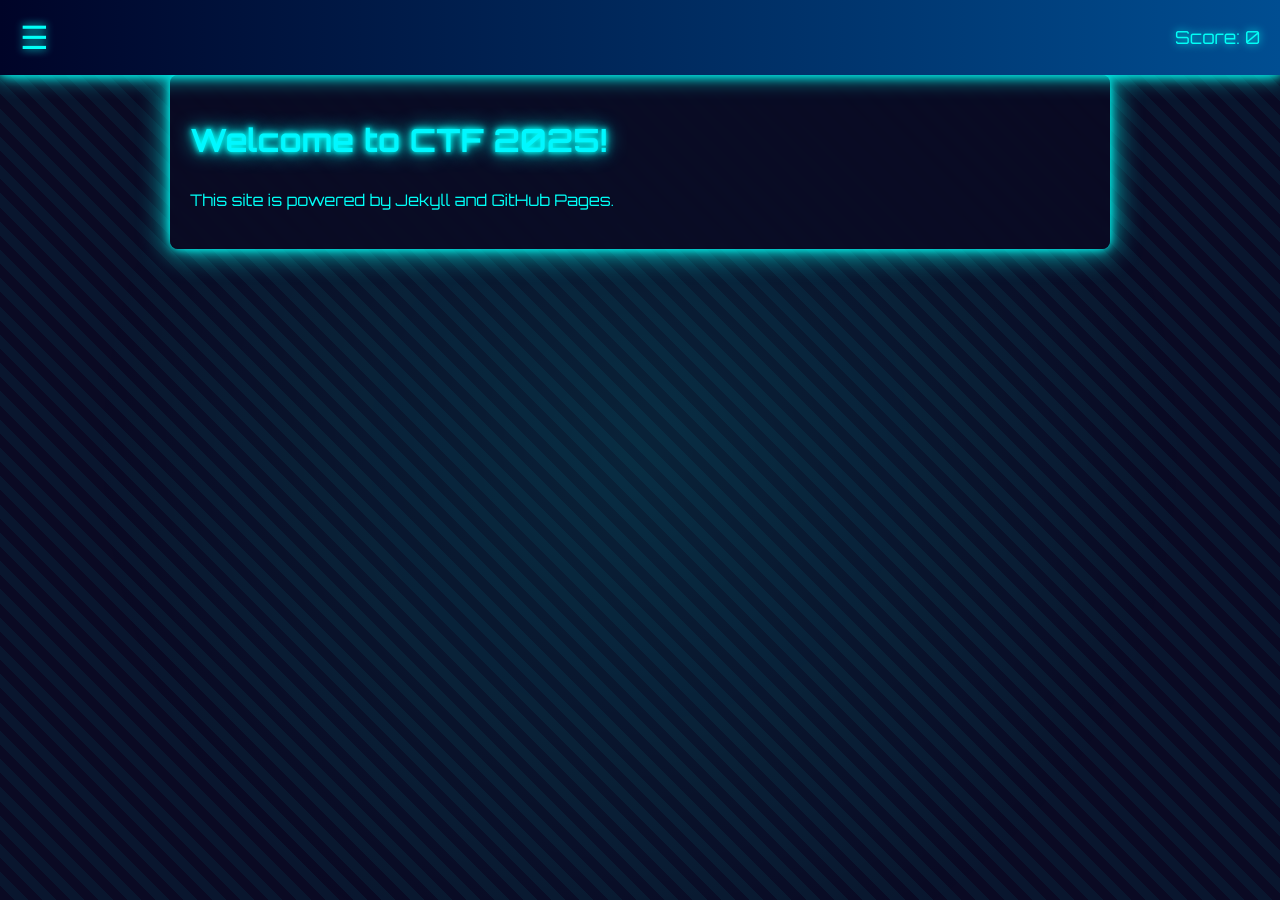
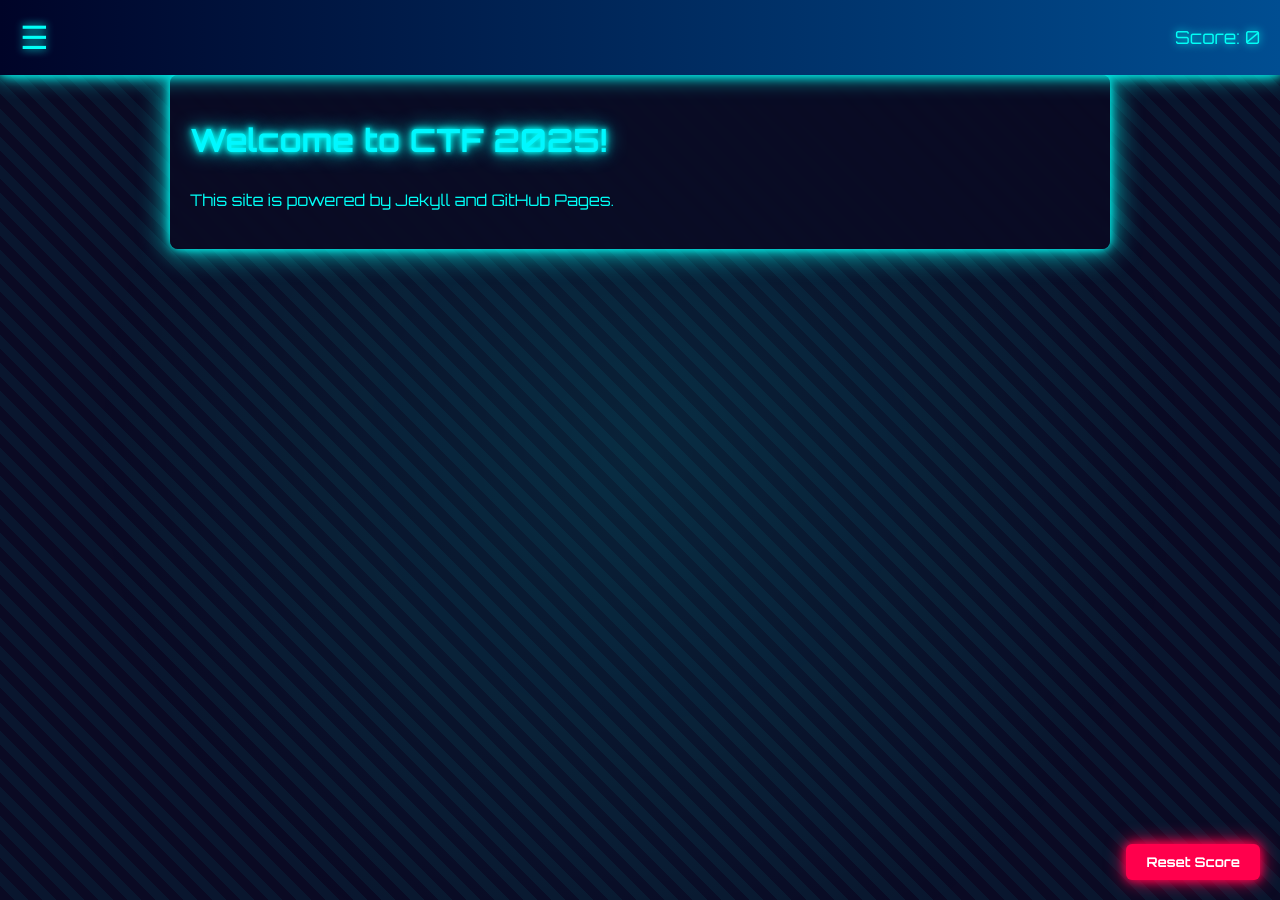
Before and after one commit to toni-graham/ctf2025, a Jekyll site: the page built from index.md, in a window 1280 px wide. Built offline with Jekyll 4.4.1, drawn with Linux system fonts in a browser that asks for light colours.

Commit message:
reset button default.html

```diff
--- a/_layouts/default.html
+++ b/_layouts/default.html
@@ -7,11 +7,48 @@
   <link rel="stylesheet" href="/ctf2025/assets/css/style.css">
   <link href="https://fonts.googleapis.com/css2?family=Orbitron:wght@400;700&display=swap" rel="stylesheet" />
 </head>
+
 <body>
   {% include nav.html %}
 
   <main>
     {{ content }}
   </main>
+
+  <!-- Reset button for testing -->
+  <button id="resetScore" class="reset-btn">Reset Score</button>
+
+  <script>
+    document.getElementById("resetScore").addEventListener("click", () => {
+      localStorage.removeItem("ctfScore");
+      localStorage.removeItem("completedChallenges");
+      const scoreDisplay = document.getElementById("scoreDisplay");
+      if (scoreDisplay) scoreDisplay.textContent = 0;
+      alert("Score and completed challenges have been reset!");
+    });
+  </script>
+
+  <style>
+    .reset-btn {
+      position: fixed;
+      bottom: 20px;
+      right: 20px;
+      background: #ff004c;
+      color: white;
+      border: none;
+      border-radius: 6px;
+      padding: 10px 20px;
+      cursor: pointer;
+      font-family: 'Orbitron', sans-serif;
+      box-shadow: 0 0 10px #ff004c, 0 0 20px #ff004c;
+      transition: box-shadow 0.3s ease, transform 0.2s ease;
+      z-index: 1500;
+    }
+
+    .reset-btn:hover {
+      transform: scale(1.05);
+      box-shadow: 0 0 15px #ff004c, 0 0 30px #ff004c;
+    }
+  </style>
 </body>
 </html>
```
